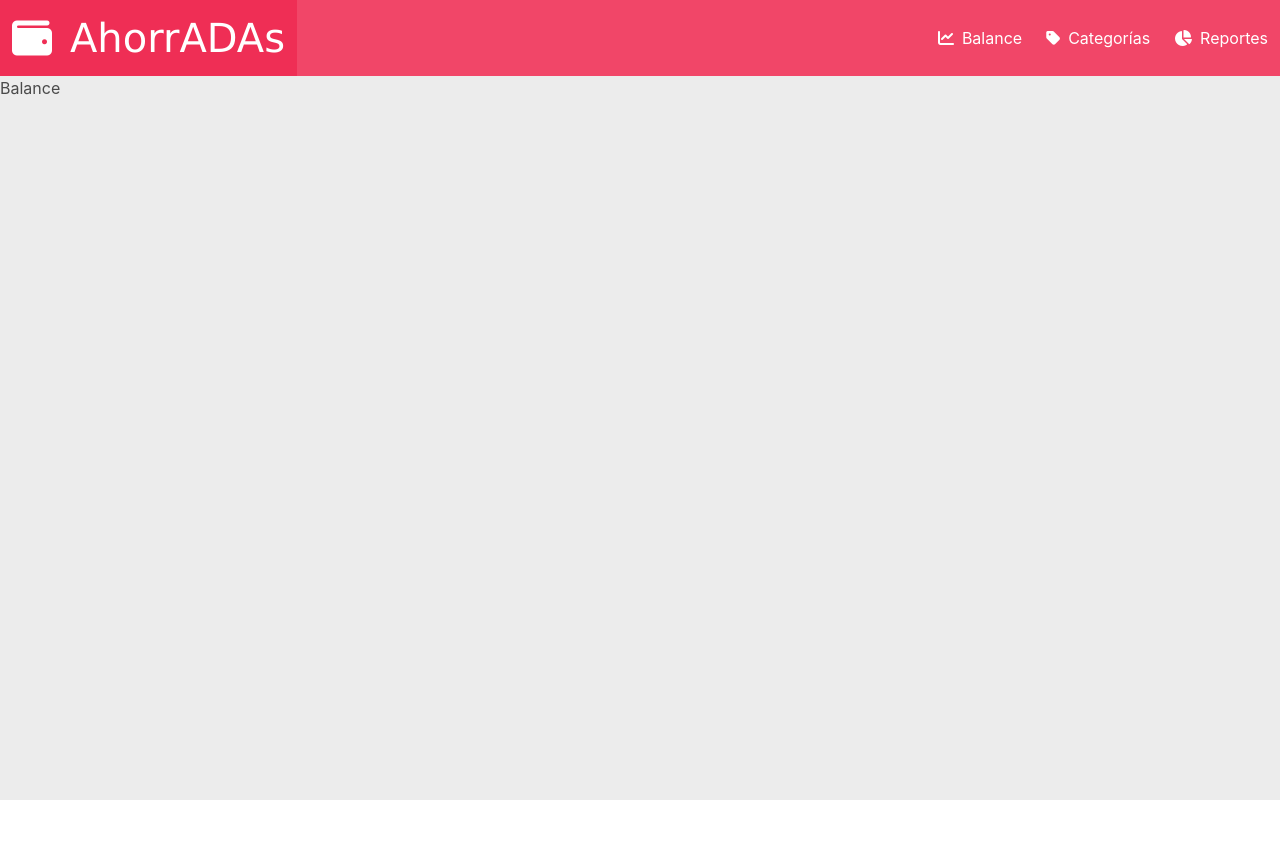
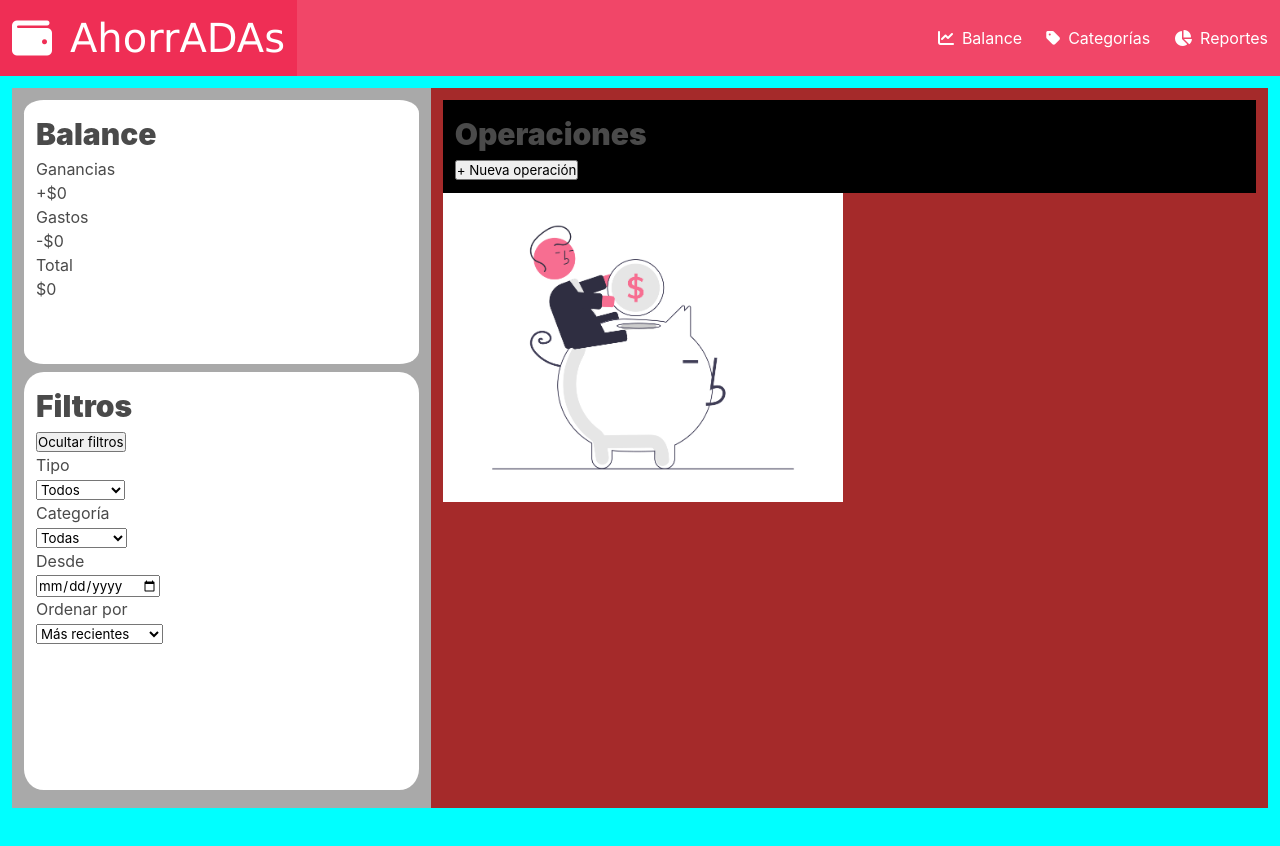
Before and after one commit to luisanaM-10/ahorrADAs, a plain HTML site: page index.html in a window 1280 px wide. Before the commit the page ends 800 px from the top, so only its background shows below. Drawn offline with nearby package versions, Linux system fonts and the light colour scheme.

Commit message:
maquetación de section de balance

```diff
--- a/index.html
+++ b/index.html
@@ -11,7 +11,9 @@
 </head>
 <body>
 
-    <!-- NAV -->
+    <!--------------------------
+               NAV
+    --------------------------->
     <header>
         <nav class="navbar is-danger" role="navigation" aria-label="main navigation" >
             <div class="navbar-brand">
@@ -26,7 +28,6 @@
                 <span aria-hidden="true"></span>
               </a>
             </div>
-
 
             <div id="navbarBasicExample" class="navbar-menu">
               <div class="navbar-end">
@@ -69,17 +70,106 @@
     </header>
 
 
-    <!-- SECTION DE BALANCE -->
+    <!------------------------------
+         SECTION DE BALANCE
+    ------------------------------->
     <section id="section-balance">
-        <h2>Balance</h2>
+        <div class="column uno ">
+
+            <div class="column tres is-4">
+             <!-- balance -->
+                <div class="column cuatro">
+                    <h2>Balance</h2>
+                    <div>
+                        <p>Ganancias</p>
+                        <span>+$0</span>
+                    </div>
+
+                    <div>
+                        <p>Gastos</p>
+                        <span>-$0</span>
+                    </div>
+
+                    <div>
+                        <p>Total</p>
+                        <span>$0</span>
+                    </div>
+                </div>
+
+             <!-- filtros -->
+                <div class="column cinco">
+                    <div>
+                      <h2>Filtros</h2>
+                      <button>Ocultar filtros</button>
+                    </div>
+
+                    <div>
+                        <h3>Tipo</h3>
+                        <select name="" id="">
+                            <option value="todos">Todos</option>
+                            <option value="gastos">Gastos</option>
+                            <option value="ganancia">Ganancias</option>
+                        </select>
+                    </div>
+
+                    <div>
+                        <h3>Categoría</h3>
+                        <select name="" id="">
+                            <option value="todas">Todas</option>
+                            <option value="comida">Comida</option>
+                            <option value="servicios">Servicios</option>
+                            <option value="salida">Salidas</option>
+                            <option value="educacion">Educación</option>
+                            <option value="transporte">Transporte</option>
+                            <option value="trabajo">Trabajo</option>
+                        </select>
+                    </div>
+
+                    <div>
+                        <h3>Desde</h3>
+                        <input type="date" name="" id="">
+                    </div>
+
+                    <div>
+                        <h3>Ordenar por</h3>
+                        <select name="" id="">
+                            <option value="">Más recientes</option>
+                            <option value="">Menos recientes</option>
+                            <option value="">Mayor monto</option>
+                            <option value="">Menor monto</option>
+                            <option value="">A/Z</option>
+                            <option value="">Z/A</option>
+                        </select>
+                    </div>
+                </div>
+            </div>
+
+         <!-- operaciones -->
+            <div class="column dos is-8">
+
+                <div class="column seis">
+                    <h2>Operaciones</h2>
+                    <button> + Nueva operación</button>
+                </div>
+
+                <div>
+                    <img src="imagenes/money.png" alt="imagen de dinero, imagen de decoración">
+                </div>
+            </div>
+        </div>
     </section>
 
-    <!-- SECTION DE CATEGORÍAS -->
+
+    <!--------------------------------
+        SECTION DE CATEGORÍAS
+    --------------------------------->
     <section id="section-categorias" class="oculto">
         <h2>Categorías</h2>
     </section>
 
-    <!-- SECTION DE REPORTES -->
+    <!--------------------------------
+        SECTION DE REPORTES
+    --------------------------------->
     <section id="section-reportes" class="oculto">
         <h2>Reportes</h2>
     </section>
--- a/style.css
+++ b/style.css
@@ -33,6 +33,54 @@ i{
     background-color: white;
 }
 
+/* ----------------------------------
+        SECTION DE BALANCE
+---------------------------------- */
+.uno{
+    background-color: aqua;
+    height: 100vh;
+    display: flex;
+}
+
+.dos{
+    background-color:brown;
+    height: 90vh;
+}
+
+.tres{
+    background-color:darkgray;
+    height: 90vh;
+}
+
+.cuatro{
+    height: 38%;
+    background-color: white;
+    border-radius: 5%;
+
+}
+
+.cinco{
+    background-color: white;
+    margin-top: 2%;
+    height: 60%;
+    border-radius: 5%;
+}
+
+.seis{
+    background-color: black;
+}
+
+h2{
+    font-size: 30px;
+    font-weight: 900;
+}
+
+img{
+    max-width: 400px;
+}
+
+
+
 /*-------------------
     media query
 -------------------*/
```
Also changed, not shown: imagenes/money.png (added).
